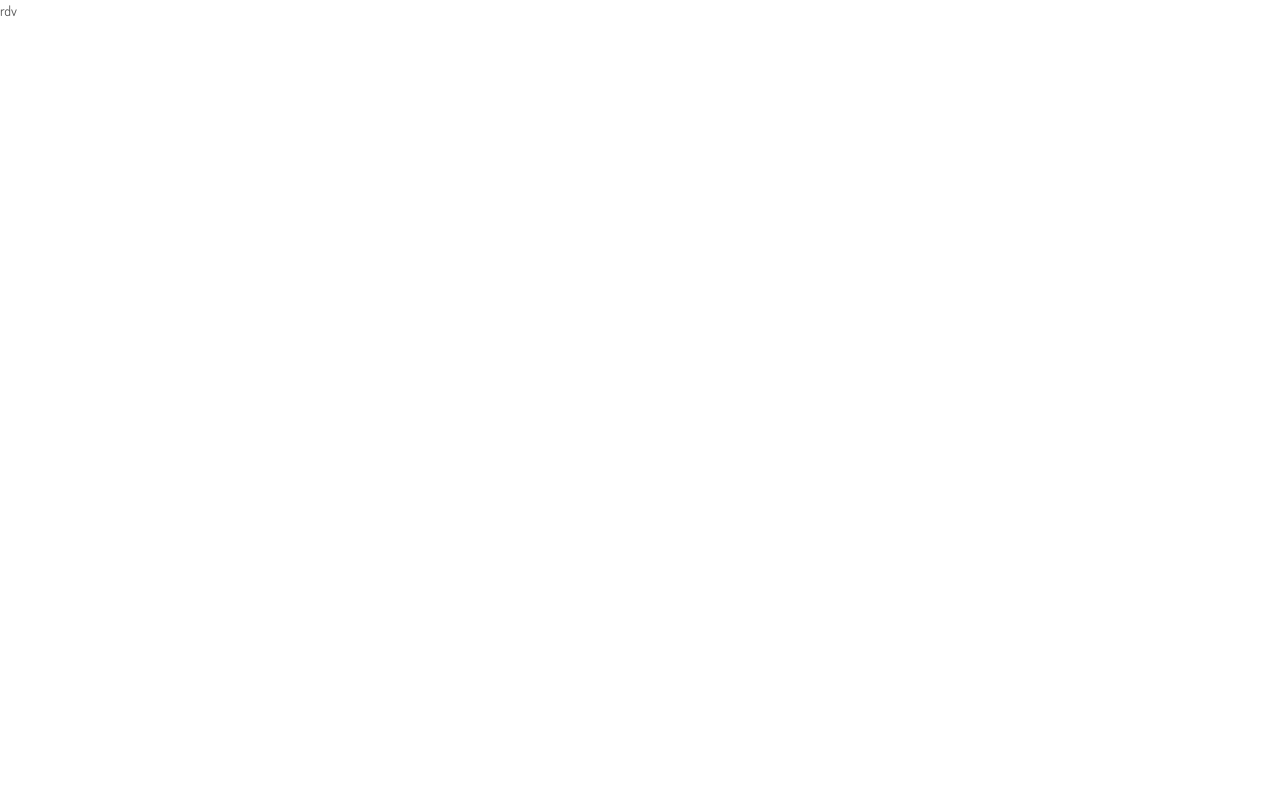
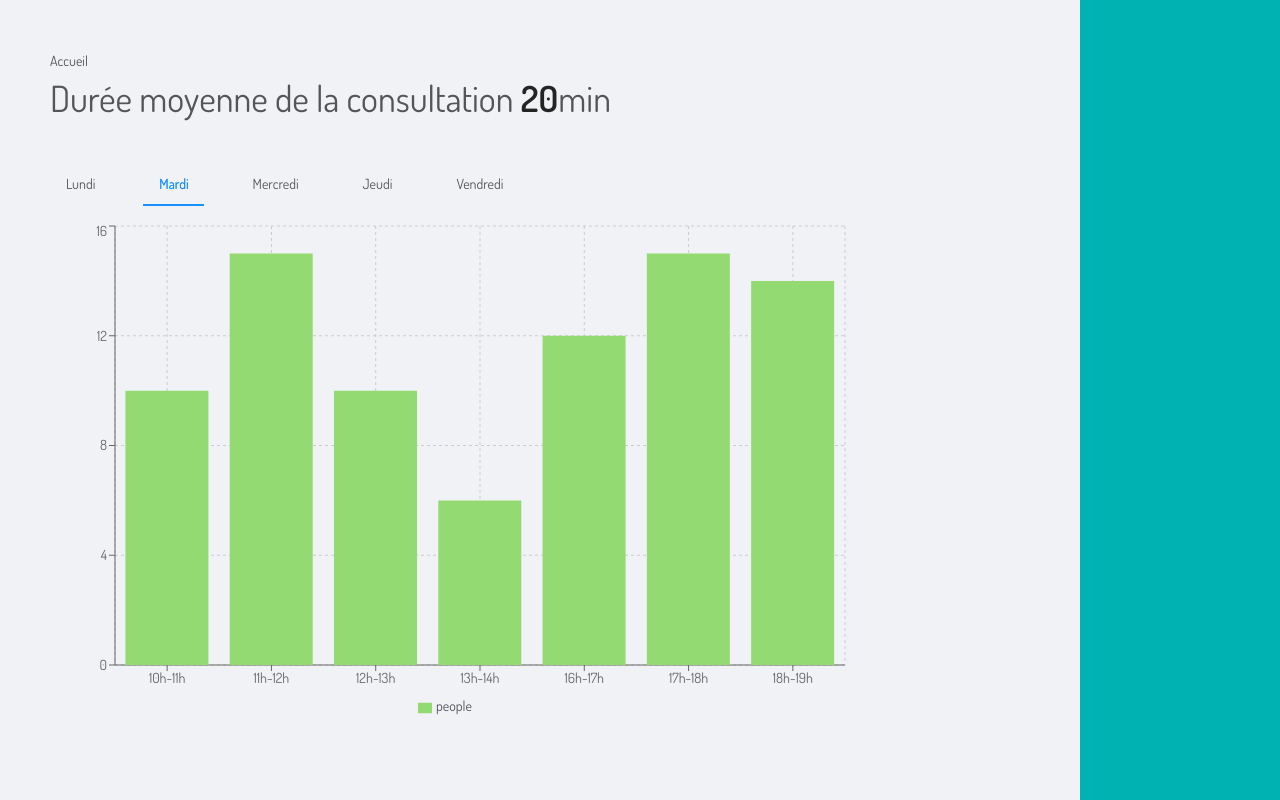
Before and after one commit to codingfactory-by-itescia/borne-to-be-alive, a React (Create React App) app in the folder webapp/: page /RDV in a window 1280 px wide. Built offline with nearby package versions, Linux system fonts and the light colour scheme.

Commit message:
stats tabs + graphic

```diff
--- a/webapp/package.json
+++ b/webapp/package.json
@@ -16,7 +16,8 @@
         "react-app-rewired": "^2.1.6",
         "react-dom": "^17.0.0",
         "react-router-dom": "^5.2.0",
-        "react-scripts": "3.4.4"
+        "react-scripts": "3.4.4",
+        "recharts": "^1.8.5"
     },
     "scripts": {
         "start": "react-app-rewired start",
--- a/webapp/src/views/Rdv/index.js
+++ b/webapp/src/views/Rdv/index.js
@@ -1,13 +1,121 @@
 import './style.scss';
 
-import React, { Component } from 'react'
+import {
+	Bar,
+	BarChart,
+	CartesianGrid,
+	Cell,
+	Legend,
+	Tooltip,
+	XAxis,
+	YAxis,
+} from 'recharts';
+import { Layout, Tabs, Typography } from 'antd';
+import React, { Component, PureComponent } from 'react'
+
+const { TabPane } = Tabs;
+const { Text,Link } = Typography;
+const {Sider, Content} = Layout;
 
 export default class Rdv extends Component {
+	state = {
+		data :
+			[
+				{
+				day: 'Lundi',
+
+				consultations:
+					[
+						{ time: '10h-11h',people: 30 },
+						{ time: '11h-12h',people: 25 },
+						{ time: '12h-13h',people: 10 },
+						{ time: '13h-14h',people: 9 },
+						{ time: '16h-17h',people: 28 },
+						{ time: '17h-18h',people: 32 },
+						{ time: '18h-19h',people: 10 },
+					]
+			},
+				{
+				day: 'Mardi',
+
+				consultations:
+					[
+						{ time: '10h-11h',people: 10 },
+						{ time: '11h-12h',people: 15 },
+						{ time: '12h-13h',people: 10 },
+						{ time: '13h-14h',people: 6 },
+						{ time: '16h-17h',people: 12 },
+						{ time: '17h-18h',people: 15 },
+						{ time: '18h-19h',people: 14 },
+					]
+			},
+				{
+				day: 'Mercredi',
+
+				consultations:
+					[
+						{ time: '10h-11h',people: 30 },
+						{ time: '11h-12h',people: 35 },
+						{ time: '12h-13h',people: 20 },
+			/* 			{ time: '13h-14h',people: 9 },
+						{ time: '16h-17h',people: 28 },
+						{ time: '17h-18h',people: 32 },
+						{ time: '18h-19h',people: 10 }, */
+					]
+			},
+				{
+				day: 'Jeudi',
+
+				consultations:
+					[
+						{ time: '10h-11h',people: 10 },
+						{ time: '11h-12h',people: 22 },
+						{ time: '12h-13h',people: 5 },
+						{ time: '13h-14h',people: 2 },
+						{ time: '16h-17h',people: 12 },
+						{ time: '17h-18h',people: 13 },
+						{ time: '18h-19h',people: 6 },
+					]
+			},
+				{
+				day: 'Vendredi',
+				consultations:
+					[
+						{ time: '10h-11h',people: 12 },
+						{ time: '11h-12h',people: 10 },
+						{ time: '12h-13h',people: 6 },
+						{ time: '13h-14h',people: 9 },
+						{ time: '16h-17h',people: 10 },
+						{ time: '17h-18h',people: 8 },
+						{ time: '18h-19h',people: 6 },
+					]
+			}
+		]
+
+	}
 	render() {
 		return (
-			<div>
-rdv
-			</div>
+			<Layout>
+				<Content>
+					<span>Accueil</span>
+					<p>Durée moyenne de la consultation <Text strong>20</Text>min</p>
+					<Tabs defaultActiveKey="1">
+						{this.state.data.map((item, key)=> (
+							<TabPane tab={item.day} key={key}>
+								<BarChart width={800} height={500}
+								data={this.state.data[key].consultations}>
+									<CartesianGrid strokeDasharray="3 3" />
+									<XAxis dataKey="time" />
+									<YAxis />
+									<Legend />
+									<Bar dataKey="people" fill="#94DA73" />
+								</BarChart>
+							</TabPane>
+						))}
+					</Tabs>
+				</Content>
+				<Sider ></Sider>
+			</Layout>
 		)
 	}
 }
--- a/webapp/src/views/Rdv/style.scss
+++ b/webapp/src/views/Rdv/style.scss
@@ -1 +1,14 @@
 @import "../../assets/style/vars";
+
+.ant-layout {
+    min-height: 100vh;
+    padding: 0;
+}
+
+.ant-layout-sider {
+    background-color: $color-primary;
+}
+
+.ant-layout-content {
+    padding: 50px;
+}
```
Also changed, not shown: 1 other file (tests, documents, lock files or other folders).
